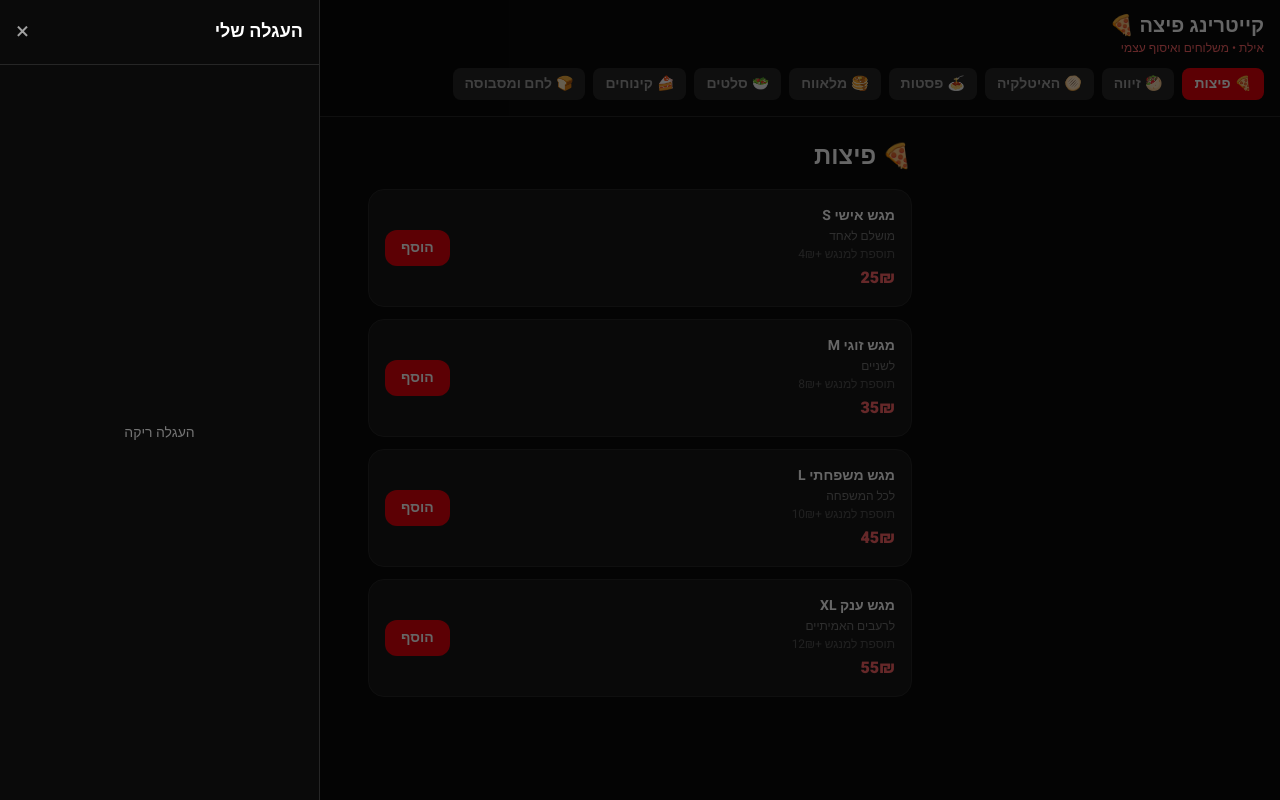
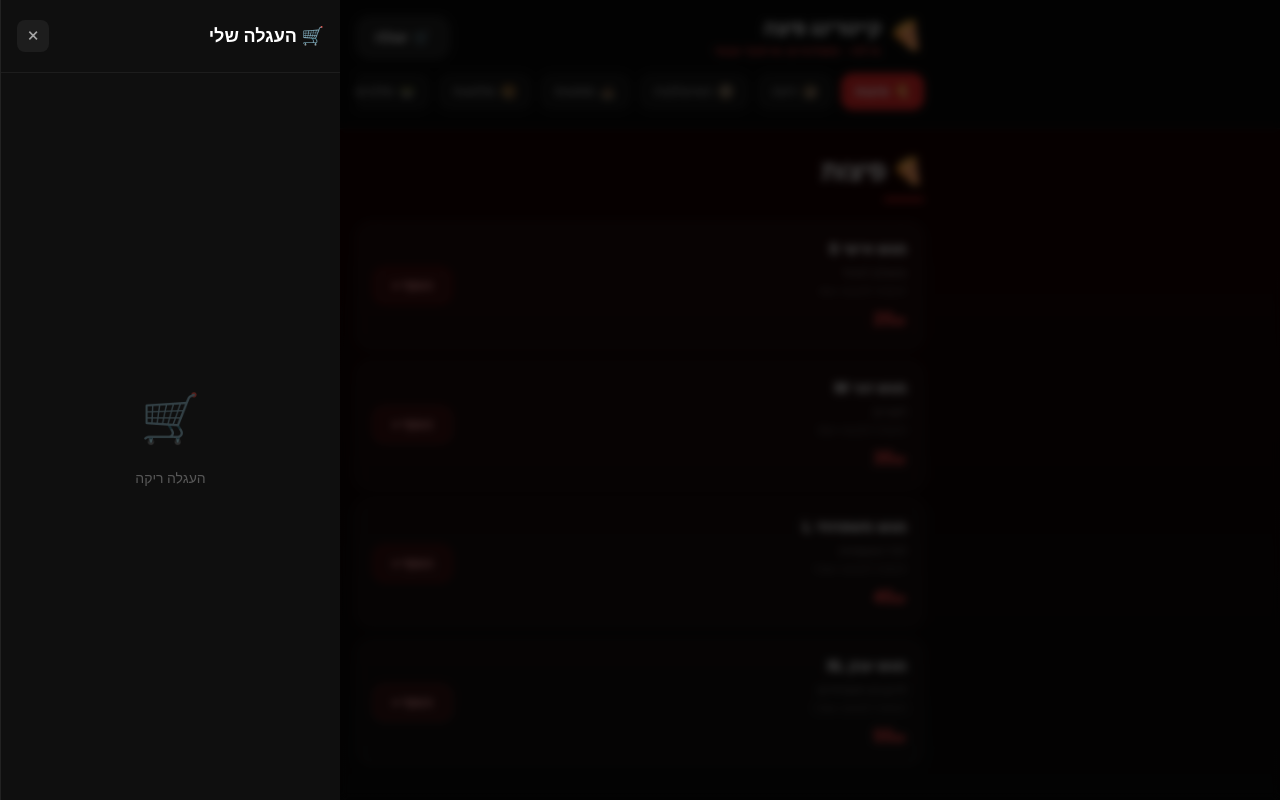
Before and after one commit to BarackLevy/Pizza, a Next.js app: page / in a window 1280 px wide. Both pictures are taken after a click on the button "🛒 עגלה". Built offline with nearby package versions, Linux system fonts and the light colour scheme.

Commit message:
improve UI design

```diff
--- a/app/page.tsx
+++ b/app/page.tsx
@@ -1,14 +1,14 @@
 "use client";
 import { useState } from "react";
-const menu: Record<string,{icon:string;items:{name:string;desc:string;price:number;extra?:string}[]}> = {
-"פיצות":{icon:"🍕",items:[{name:"מגש אישי S",desc:"מושלם לאחד",price:25,extra:"תוספת למנגש +4₪"},{name:"מגש זוגי M",desc:"לשניים",price:35,extra:"תוספת למנגש +8₪"},{name:"מגש משפחתי L",desc:"לכל המשפחה",price:45,extra:"תוספת למנגש +10₪"},{name:"מגש ענק XL",desc:"לרעבים האמיתיים",price:55,extra:"תוספת למנגש +12₪"}]},
-"זיווה":{icon:"🥙",items:[{name:"זיווה רגילה",desc:"במילוי גבינת מוצרלה",price:42},{name:"זיווה זיתים",desc:"מוצרלה וזיתים",price:42},{name:"זיווה פטריות",desc:"מוצרלה ופטריות",price:42},{name:"זיווה מעורבת",desc:"מוצרלה ובולגרית",price:42},{name:"זיווה יוונית",desc:"בולגרית, זיתים שחורים ובצל",price:42}]},
-"האיטלקיה":{icon:"🫓",items:[{name:"רביולי תרד",desc:"ריקוטה ותרד",price:45},{name:"רביולי ארטישוק",desc:"ארטישוק וגבינה",price:45},{name:"רביולי ריקוטה",desc:"גבינת ריקוטה",price:45},{name:"רביולי פרמזן",desc:"גבינת פרמזן",price:45},{name:"רביולי גבינות",desc:"4 גבינות ברוטב אלפרדו",price:45},{name:"רביולי בטטה",desc:"גבינה ובטטה ברוטב אלפרדו",price:45},{name:"רביולי פטריות",desc:"פטריות וגבינה ברוטב אלפרדו",price:45}]},
-"פסטות":{icon:"🍝",items:[{name:"פטוצ'יני / ספגטי / פנה",desc:"ברוטב עגבניות",price:30},{name:"רוטב שמנת פטריות / רוזה מיקס",desc:"מומלץ!",price:40},{name:"תפוח אדמה",desc:"ברוטב אלפרדו",price:35},{name:"ניוקי תפוח אדמה",desc:"ברוטב אלפרדו",price:35},{name:"ניוקי מעורב",desc:"תפוח אדמה, תרד ובטטה ברוטב רוזה",price:35}]},
-"מלאווח":{icon:"🥞",items:[{name:"מלאווח רגיל",desc:"עגבניות מגורדות וביצה",price:25},{name:"מלאווח תחינה",desc:"טחינה, עגבניות וביצה",price:25},{name:"מלאווח סוניסאי",desc:"ביצה, זיתים, טונה ועגבניות",price:30},{name:"מלאווח יווני",desc:"ביצה, בולגרית, זיתים שחורים וזעתר",price:30},{name:"מלאווח הבית",desc:"ביצה, בולגרית, טונה, פטריות ובצל",price:30},{name:"⭐ מלאווח פיצה",desc:"תוספת אחת חינם מתוספות הפיצה",price:35},{name:"מלאווח ביצה עין",desc:"2 ביצים וגבינת מוצרלה",price:35},{name:"מלאווח הביתה",desc:"אפוי עם ביצה",price:35},{name:"מלאווח פתוח",desc:"רסק, ביצה ואריסה",price:30},{name:"ג'חנון",desc:"עגבניות מגורדות, ביצה וחריף",price:25}]},
-"סלטים":{icon:"🥗",items:[{name:"סלט יווני קטן",desc:"חסה, מלפפון, עגבניה, זיתים שחורים, תירס, בולגרית וזעתר",price:40},{name:"סלט יווני גדול",desc:"חסה, מלפפון, עגבניה, זיתים שחורים, תירס, בולגרית וזעתר",price:50},{name:"סלט טונה קטן",desc:"חסה, מלפפון, עגבניה, זיתים ירוקים, תירס וטונה",price:40},{name:"סלט טונה גדול",desc:"חסה, מלפפון, עגבניה, זיתים ירוקים, תירס וטונה",price:50},{name:"סלט ירקות קטן",desc:"חסה, מלפפון, עגבניה ובצל",price:40},{name:"סלט ירקות גדול",desc:"חסה, מלפפון, עגבניה ובצל",price:50}]},
-"קינוחים":{icon:"🍰",items:[{name:"מאפה זיווה",desc:"נוטלה / שוקולד השחר",price:35},{name:"בלינצ'ס",desc:"2 יח׳, גבינה / שוקולד / נוטלה",price:20},{name:"סופלה שוקולד חם",desc:"טרי מהתנור",price:25},{name:"מלבי",desc:"קינוח חלבי קלאסי",price:12},{name:"עוגת גבינה פרורים",desc:"",price:12},{name:"עוגת גבינה אוקמנית",desc:"",price:12},{name:"פנקוטה",desc:"",price:12},{name:"סברינה",desc:"",price:15},{name:"בואריה",desc:"",price:12},{name:"מוס ריבת חלב",desc:"",price:12},{name:"הקאצ'ה",desc:"",price:12},{name:"מוס שוקולד",desc:"",price:12}]},
-"לחם ומסבוסה":{icon:"🍞",items:[{name:"לחם שום S",desc:"עם מיקס גבינות",price:25},{name:"לחם שום M",desc:"עם מיקס גבינות",price:35},{name:"מסבוסה",desc:"תפו״א ביצה וגבינה / רוטב פיצה / ארבע גבינות / אלפרדו",price:32}]}
+const menu: Record<string,{icon:string;color:string;items:{name:string;desc:string;price:number;extra?:string}[]}> = {
+"פיצות":{icon:"🍕",color:"from-red-900/40 to-orange-900/20",items:[{name:"מגש אישי S",desc:"מושלם לאחד",price:25,extra:"תוספת למנגש +4₪"},{name:"מגש זוגי M",desc:"לשניים",price:35,extra:"תוספת למנגש +8₪"},{name:"מגש משפחתי L",desc:"לכל המשפחה",price:45,extra:"תוספת למנגש +10₪"},{name:"מגש ענק XL",desc:"לרעבים האמיתיים",price:55,extra:"תוספת למנגש +12₪"}]},
+"זיווה":{icon:"🥙",color:"from-amber-900/40 to-yellow-900/20",items:[{name:"זיווה רגילה",desc:"גבינת מוצרלה",price:42},{name:"זיווה זיתים",desc:"מוצרלה וזיתים",price:42},{name:"זיווה פטריות",desc:"מוצרלה ופטריות",price:42},{name:"זיווה מעורבת",desc:"מוצרלה ובולגרית",price:42},{name:"זיווה יוונית",desc:"בולגרית, זיתים שחורים ובצל",price:42}]},
+"האיטלקיה":{icon:"🫓",color:"from-green-900/40 to-emerald-900/20",items:[{name:"רביולי תרד",desc:"ריקוטה ותרד",price:45},{name:"רביולי ארטישוק",desc:"ארטישוק וגבינה",price:45},{name:"רביולי ריקוטה",desc:"גבינת ריקוטה",price:45},{name:"רביולי פרמזן",desc:"גבינת פרמזן",price:45},{name:"רביולי גבינות",desc:"4 גבינות ברוטב אלפרדו",price:45},{name:"רביולי בטטה",desc:"גבינה ובטטה ברוטב אלפרדו",price:45},{name:"רביולי פטריות",desc:"פטריות וגבינה ברוטב אלפרדו",price:45}]},
+"פסטות":{icon:"🍝",color:"from-yellow-900/40 to-amber-900/20",items:[{name:"פטוצ'יני / ספגטי / פנה",desc:"ברוטב עגבניות",price:30},{name:"רוטב שמנת פטריות / רוזה מיקס",desc:"מומלץ!",price:40},{name:"תפוח אדמה",desc:"ברוטב אלפרדו",price:35},{name:"ניוקי תפוח אדמה",desc:"ברוטב אלפרדו",price:35},{name:"ניוקי מעורב",desc:"תפוח אדמה, תרד ובטטה",price:35}]},
+"מלאווח":{icon:"🥞",color:"from-orange-900/40 to-red-900/20",items:[{name:"מלאווח רגיל",desc:"עגבניות מגורדות וביצה",price:25},{name:"מלאווח תחינה",desc:"טחינה, עגבניות וביצה",price:25},{name:"מלאווח סוניסאי",desc:"ביצה, זיתים, טונה ועגבניות",price:30},{name:"מלאווח יווני",desc:"ביצה, בולגרית, זיתים שחורים וזעתר",price:30},{name:"מלאווח הבית",desc:"ביצה, בולגרית, טונה, פטריות ובצל",price:30},{name:"⭐ מלאווח פיצה",desc:"תוספת אחת חינם מתוספות הפיצה",price:35},{name:"מלאווח ביצה עין",desc:"2 ביצים וגבינת מוצרלה",price:35},{name:"מלאווח הביתה",desc:"אפוי עם ביצה",price:35},{name:"מלאווח פתוח",desc:"רסק, ביצה ואריסה",price:30},{name:"ג'חנון",desc:"עגבניות מגורדות, ביצה וחריף",price:25}]},
+"סלטים":{icon:"🥗",color:"from-lime-900/40 to-green-900/20",items:[{name:"סלט יווני קטן",desc:"חסה, מלפפון, עגבניה, זיתים שחורים, תירס, בולגרית וזעתר",price:40},{name:"סלט יווני גדול",desc:"חסה, מלפפון, עגבניה, זיתים שחורים, תירס, בולגרית וזעתר",price:50},{name:"סלט טונה קטן",desc:"חסה, מלפפון, עגבניה, זיתים ירוקים, תירס וטונה",price:40},{name:"סלט טונה גדול",desc:"חסה, מלפפון, עגבניה, זיתים ירוקים, תירס וטונה",price:50},{name:"סלט ירקות קטן",desc:"חסה, מלפפון, עגבניה ובצל",price:40},{name:"סלט ירקות גדול",desc:"חסה, מלפפון, עגבניה ובצל",price:50}]},
+"קינוחים":{icon:"🍰",color:"from-pink-900/40 to-rose-900/20",items:[{name:"מאפה זיווה",desc:"נוטלה / שוקולד השחר",price:35},{name:"בלינצ'ס",desc:"2 יח׳, גבינה / שוקולד / נוטלה",price:20},{name:"סופלה שוקולד חם",desc:"טרי מהתנור",price:25},{name:"מלבי",desc:"קינוח חלבי קלאסי",price:12},{name:"עוגת גבינה פרורים",desc:"",price:12},{name:"עוגת גבינה אוקמנית",desc:"",price:12},{name:"פנקוטה",desc:"",price:12},{name:"סברינה",desc:"",price:15},{name:"בואריה",desc:"",price:12},{name:"מוס ריבת חלב",desc:"",price:12},{name:"הקאצ'ה",desc:"",price:12},{name:"מוס שוקולד",desc:"",price:12}]},
+"לחם ומסבוסה":{icon:"🍞",color:"from-stone-900/40 to-neutral-900/20",items:[{name:"לחם שום S",desc:"עם מיקס גבינות",price:25},{name:"לחם שום M",desc:"עם מיקס גבינות",price:35},{name:"מסבוסה",desc:"תפו״א ביצה וגבינה / רוטב פיצה / ארבע גבינות / אלפרדו",price:32}]}
 };
 export default function Home() {
   const [cat, setCat] = useState("פיצות");
@@ -20,38 +20,62 @@ export default function Home() {
   const totalQ = cart.reduce((s,i)=>s+i.qty,0);
   const current = menu[cat];
   return (
-    <div dir="rtl" className="min-h-screen bg-neutral-950 text-white" style={{fontFamily:"'Heebo',sans-serif"}}>
-      <link href="https://fonts.googleapis.com/css2?family=Heebo:wght@400;700;900&display=swap" rel="stylesheet"/>
-      <header className="sticky top-0 z-40 bg-neutral-950/95 backdrop-blur border-b border-neutral-800 px-4 py-3">
-        <div className="flex justify-between items-center mb-3">
-          <div><h1 className="text-xl font-black text-white">קייטרינג פיצה 🍕</h1><p className="text-xs text-red-400">אילת • משלוחים ואיסוף עצמי</p></div>
-          <button onClick={()=>setCartOpen(true)} className="relative bg-red-600 hover:bg-red-500 rounded-xl px-4 py-2 font-bold text-sm flex items-center gap-1">
-            🛒 עגלה {totalQ>0&&<span className="absolute -top-2 -left-2 bg-white text-red-600 text-xs font-black rounded-full w-5 h-5 flex items-center justify-center">{totalQ}</span>}
-          </button>
-        </div>
-        <div className="flex gap-2 overflow-x-auto pb-1">
-          {Object.entries(menu).map(([k,v])=>(
-            <button key={k} onClick={()=>setCat(k)} className={`flex items-center gap-1 px-3 py-1.5 rounded-lg text-sm font-bold whitespace-nowrap transition-all ${cat===k?"bg-red-600 text-white":"bg-neutral-800 text-neutral-400 hover:bg-neutral-700 hover:text-white"}`}>
-              <span>{v.icon}</span><span>{k}</span>
+    <div dir="rtl" className="min-h-screen text-white" style={{background:"#0a0a0a",fontFamily:"'Heebo',sans-serif"}}>
+      <link href="https://fonts.googleapis.com/css2?family=Heebo:wght@400;500;700;800;900&display=swap" rel="stylesheet"/>
+      <div style={{background:"linear-gradient(180deg,#1a0000 0%,#0a0a0a 100%)",position:"fixed",inset:0,zIndex:0,pointerEvents:"none"}}/>
+      <header style={{position:"sticky",top:0,zIndex:40,background:"rgba(10,10,10,0.97)",borderBottom:"1px solid rgba(255,255,255,0.06)",backdropFilter:"blur(20px)"}}>
+        <div style={{maxWidth:600,margin:"0 auto",padding:"14px 16px"}}>
+          <div style={{display:"flex",justifyContent:"space-between",alignItems:"center",marginBottom:12}}>
+            <div>
+              <div style={{display:"flex",alignItems:"center",gap:8}}>
+                <span style={{fontSize:28}}>🍕</span>
+                <div>
+                  <h1 style={{fontSize:20,fontWeight:900,margin:0,letterSpacing:-0.5}}>קייטרינג פיצה</h1>
+                  <p style={{fontSize:11,color:"#ef4444",margin:0,fontWeight:600,letterSpacing:1}}>אילת • משלוחים ואיסוף עצמי</p>
+                </div>
+              </div>
+            </div>
+            <button onClick={()=>setCartOpen(true)} style={{position:"relative",background:totalQ>0?"#dc2626":"#1f1f1f",border:totalQ>0?"none":"1px solid rgba(255,255,255,0.1)",borderRadius:14,padding:"10px 18px",fontWeight:800,fontSize:14,color:"white",cursor:"pointer",display:"flex",alignItems:"center",gap:6,transition:"all 0.2s",fontFamily:"inherit"}}>
+              <span>🛒</span><span>עגלה</span>
+              {totalQ>0&&<span style={{position:"absolute",top:-8,left:-8,background:"white",color:"#dc2626",fontSize:11,fontWeight:900,borderRadius:"50%",width:20,height:20,display:"flex",alignItems:"center",justifyContent:"center"}}>{totalQ}</span>}
             </button>
-          ))}
+          </div>
+          <div style={{display:"flex",gap:8,overflowX:"auto",paddingBottom:4}}>
+            {Object.entries(menu).map(([k,v])=>(
+              <button key={k} onClick={()=>setCat(k)} style={{display:"flex",alignItems:"center",gap:5,padding:"8px 14px",borderRadius:12,fontSize:13,fontWeight:700,whiteSpace:"nowrap",cursor:"pointer",fontFamily:"inherit",transition:"all 0.2s",background:cat===k?"#dc2626":"rgba(255,255,255,0.05)",color:cat===k?"white":"rgba(255,255,255,0.5)",border:cat===k?"none":"1px solid rgba(255,255,255,0.06)"}}>
+                <span>{v.icon}</span><span>{k}</span>
+              </button>
+            ))}
+          </div>
         </div>
       </header>
-      <main className="max-w-xl mx-auto px-4 py-6">
-        <h2 className="text-2xl font-black mb-4">{current.icon} {cat}</h2>
-        <div className="flex flex-col gap-3">
-          {current.items.map(item=>{
+      <main style={{maxWidth:600,margin:"0 auto",padding:"24px 16px",position:"relative",zIndex:1}}>
+        <div style={{marginBottom:20}}>
+          <h2 style={{fontSize:26,fontWeight:900,margin:0,letterSpacing:-0.5}}>{current.icon} {cat}</h2>
+          <div style={{width:40,height:3,background:"#dc2626",borderRadius:2,marginTop:6}}/>
+        </div>
+        <div style={{display:"flex",flexDirection:"column",gap:10}}>
+          {current.items.map((item,idx)=>{
             const ic=cart.find(i=>i.name===item.name);
+            const isSpecial=item.name.startsWith("⭐");
             return (
-              <div key={item.name} className="bg-neutral-900 border border-neutral-800 rounded-2xl p-4 flex justify-between items-center gap-3">
-                <div className="flex-1">
-                  <p className="font-bold text-sm">{item.name}</p>
-                  {item.desc&&<p className="text-neutral-500 text-xs mt-0.5">{item.desc}</p>}
-                  {item.extra&&<p className="text-neutral-600 text-xs mt-0.5">{item.extra}</p>}
-                  <p className="text-red-400 font-black text-base mt-1">{item.price}₪</p>
+              <div key={item.name} style={{background:isSpecial?"rgba(220,38,38,0.08)":"rgba(255,255,255,0.03)",border:isSpecial?"1px solid rgba(220,38,38,0.3)":"1px solid rgba(255,255,255,0.06)",borderRadius:16,padding:"16px",display:"flex",justifyContent:"space-between",alignItems:"center",gap:12,transition:"all 0.2s"}}>
+                <div style={{flex:1}}>
+                  <p style={{fontWeight:800,fontSize:15,margin:0,color:isSpecial?"#fca5a5":"white"}}>{item.name}</p>
+                  {item.desc&&<p style={{color:"rgba(255,255,255,0.4)",fontSize:12,marginTop:3,marginBottom:0}}>{item.desc}</p>}
+                  {item.extra&&<p style={{color:"rgba(255,255,255,0.25)",fontSize:11,marginTop:2,marginBottom:0}}>{item.extra}</p>}
+                  <p style={{color:"#ef4444",fontWeight:900,fontSize:18,marginTop:6,marginBottom:0}}>{item.price}<span style={{fontSize:12,marginRight:1}}>₪</span></p>
                 </div>
-                <div className="flex items-center gap-2 shrink-0">
-                  {ic?(<><button onClick={()=>rem(item.name)} className="w-8 h-8 bg-neutral-700 hover:bg-neutral-600 rounded-full font-bold flex items-center justify-center">−</button><span className="w-5 text-center font-bold">{ic.qty}</span><button onClick={()=>add(item.name,item.price)} className="w-8 h-8 bg-red-600 hover:bg-red-500 rounded-full font-bold flex items-center justify-center">+</button></>):(<button onClick={()=>add(item.name,item.price)} className="bg-red-600 hover:bg-red-500 rounded-xl px-4 py-2 text-sm font-bold transition-colors">הוסף</button>)}
+                <div style={{display:"flex",alignItems:"center",gap:8,flexShrink:0}}>
+                  {ic?(
+                    <div style={{display:"flex",alignItems:"center",gap:8}}>
+                      <button onClick={()=>rem(item.name)} style={{width:32,height:32,borderRadius:"50%",background:"rgba(255,255,255,0.08)",border:"1px solid rgba(255,255,255,0.1)",color:"white",fontSize:18,cursor:"pointer",display:"flex",alignItems:"center",justifyContent:"center",fontFamily:"inherit"}}>−</button>
+                      <span style={{fontWeight:900,fontSize:16,minWidth:20,textAlign:"center"}}>{ic.qty}</span>
+                      <button onClick={()=>add(item.name,item.price)} style={{width:32,height:32,borderRadius:"50%",background:"#dc2626",border:"none",color:"white",fontSize:18,cursor:"pointer",display:"flex",alignItems:"center",justifyContent:"center",fontFamily:"inherit"}}>+</button>
+                    </div>
+                  ):(
+                    <button onClick={()=>add(item.name,item.price)} style={{background:"rgba(220,38,38,0.15)",border:"1px solid rgba(220,38,38,0.4)",borderRadius:12,padding:"8px 18px",color:"#fca5a5",fontWeight:700,fontSize:13,cursor:"pointer",fontFamily:"inherit",transition:"all 0.2s"}}>הוסף +</button>
+                  )}
                 </div>
               </div>
             );
@@ -59,27 +83,42 @@ export default function Home() {
         </div>
       </main>
       {cartOpen&&(
-        <div className="fixed inset-0 z-50 flex">
-          <div className="flex-1 bg-black/60" onClick={()=>setCartOpen(false)}/>
-          <div dir="rtl" className="w-80 bg-neutral-950 border-r border-neutral-800 flex flex-col h-full">
-            <div className="p-4 border-b border-neutral-800 flex justify-between items-center">
-              <h2 className="text-lg font-black">העגלה שלי</h2>
-              <button onClick={()=>setCartOpen(false)} className="text-neutral-400 hover:text-white text-2xl">×</button>
+        <div style={{position:"fixed",inset:0,zIndex:50,display:"flex"}}>
+          <div style={{flex:1,background:"rgba(0,0,0,0.7)",backdropFilter:"blur(4px)"}} onClick={()=>setCartOpen(false)}/>
+          <div dir="rtl" style={{width:340,background:"#0f0f0f",borderLeft:"1px solid rgba(255,255,255,0.08)",display:"flex",flexDirection:"column",height:"100%",fontFamily:"inherit"}}>
+            <div style={{padding:"20px 16px",borderBottom:"1px solid rgba(255,255,255,0.06)",display:"flex",justifyContent:"space-between",alignItems:"center"}}>
+              <h2 style={{margin:0,fontSize:18,fontWeight:900}}>🛒 העגלה שלי</h2>
+              <button onClick={()=>setCartOpen(false)} style={{background:"rgba(255,255,255,0.06)",border:"none",color:"rgba(255,255,255,0.6)",fontSize:20,width:32,height:32,borderRadius:8,cursor:"pointer",display:"flex",alignItems:"center",justifyContent:"center",fontFamily:"inherit"}}>×</button>
             </div>
-            {cart.length===0?(<div className="flex-1 flex items-center justify-center text-neutral-500 text-sm">העגלה ריקה</div>):(
+            {cart.length===0?(
+              <div style={{flex:1,display:"flex",flexDirection:"column",alignItems:"center",justifyContent:"center",gap:12,color:"rgba(255,255,255,0.3)"}}>
+                <span style={{fontSize:48}}>🛒</span>
+                <p style={{margin:0,fontSize:14}}>העגלה ריקה</p>
+              </div>
+            ):(
               <>
-                <div className="flex-1 overflow-y-auto p-4 flex flex-col gap-3">
+                <div style={{flex:1,overflowY:"auto",padding:16,display:"flex",flexDirection:"column",gap:12}}>
                   {cart.map(item=>(
-                    <div key={item.name} className="flex items-center justify-between gap-2">
-                      <div className="flex-1 min-w-0"><p className="text-sm font-medium truncate">{item.name}</p><p className="text-xs text-neutral-500">{item.price}₪ × {item.qty}</p></div>
-                      <div className="flex items-center gap-1"><button onClick={()=>rem(item.name)} className="w-7 h-7 bg-neutral-800 rounded-full flex items-center justify-center font-bold">−</button><span className="w-4 text-center text-sm font-bold">{item.qty}</span><button onClick={()=>add(item.name,item.price)} className="w-7 h-7 bg-neutral-800 rounded-full flex items-center justify-center font-bold">+</button></div>
-                      <span className="text-red-400 font-bold text-sm w-12 text-left">{item.price*item.qty}₪</span>
+                    <div key={item.name} style={{display:"flex",alignItems:"center",gap:10,padding:"12px",background:"rgba(255,255,255,0.03)",borderRadius:12,border:"1px solid rgba(255,255,255,0.06)"}}>
+                      <div style={{flex:1,minWidth:0}}>
+                        <p style={{margin:0,fontSize:13,fontWeight:700,overflow:"hidden",textOverflow:"ellipsis",whiteSpace:"nowrap"}}>{item.name}</p>
+                        <p style={{margin:0,fontSize:11,color:"rgba(255,255,255,0.4)",marginTop:2}}>{item.price}₪ × {item.qty}</p>
+                      </div>
+                      <div style={{display:"flex",alignItems:"center",gap:6}}>
+                        <button onClick={()=>rem(item.name)} style={{width:26,height:26,borderRadius:"50%",background:"rgba(255,255,255,0.08)",border:"1px solid rgba(255,255,255,0.1)",color:"white",cursor:"pointer",fontSize:14,display:"flex",alignItems:"center",justifyContent:"center",fontFamily:"inherit"}}>−</button>
+                        <span style={{fontWeight:800,fontSize:14,minWidth:16,textAlign:"center"}}>{item.qty}</span>
+                        <button onClick={()=>add(item.name,item.price)} style={{width:26,height:26,borderRadius:"50%",background:"rgba(220,38,38,0.3)",border:"1px solid rgba(220,38,38,0.4)",color:"white",cursor:"pointer",fontSize:14,display:"flex",alignItems:"center",justifyContent:"center",fontFamily:"inherit"}}>+</button>
+                      </div>
+                      <span style={{color:"#ef4444",fontWeight:800,fontSize:14,minWidth:45,textAlign:"left"}}>{item.price*item.qty}₪</span>
                     </div>
                   ))}
                 </div>
-                <div className="p-4 border-t border-neutral-800">
-                  <div className="flex justify-between mb-3"><span className="text-neutral-400">סה"כ</span><span className="text-2xl font-black">{total}₪</span></div>
-                  <button className="w-full bg-red-600 hover:bg-red-500 rounded-2xl py-4 font-black text-lg transition-colors">המשך לתשלום →</button>
+                <div style={{padding:16,borderTop:"1px solid rgba(255,255,255,0.06)"}}>
+                  <div style={{display:"flex",justifyContent:"space-between",alignItems:"center",marginBottom:14}}>
+                    <span style={{color:"rgba(255,255,255,0.5)",fontSize:14}}>סה"כ לתשלום</span>
+                    <span style={{fontSize:28,fontWeight:900,color:"white"}}>{total}<span style={{fontSize:16,marginRight:2}}>₪</span></span>
+                  </div>
+                  <button style={{width:"100%",background:"linear-gradient(135deg,#dc2626,#b91c1c)",border:"none",borderRadius:16,padding:"16px",color:"white",fontWeight:900,fontSize:17,cursor:"pointer",fontFamily:"inherit",letterSpacing:0.5}}>המשך לתשלום ←</button>
                 </div>
               </>
             )}
```
